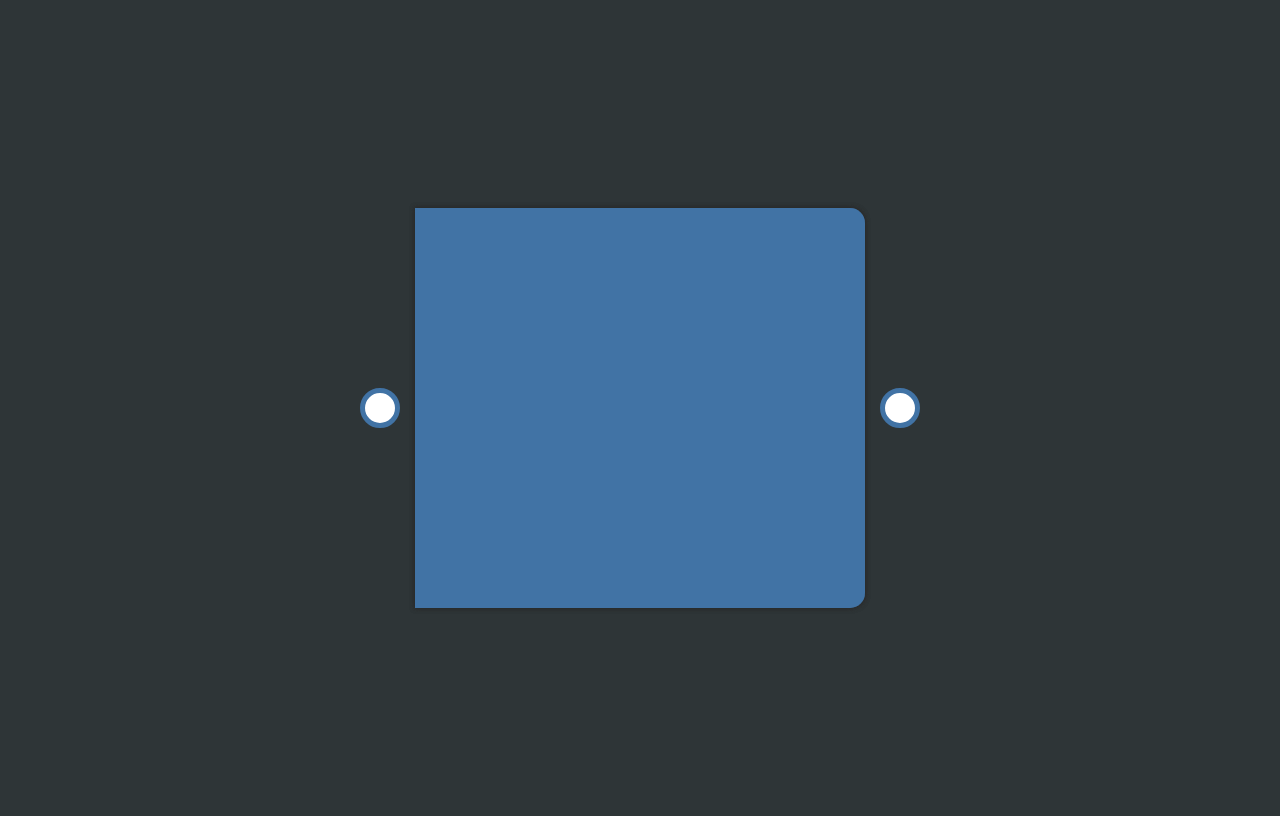
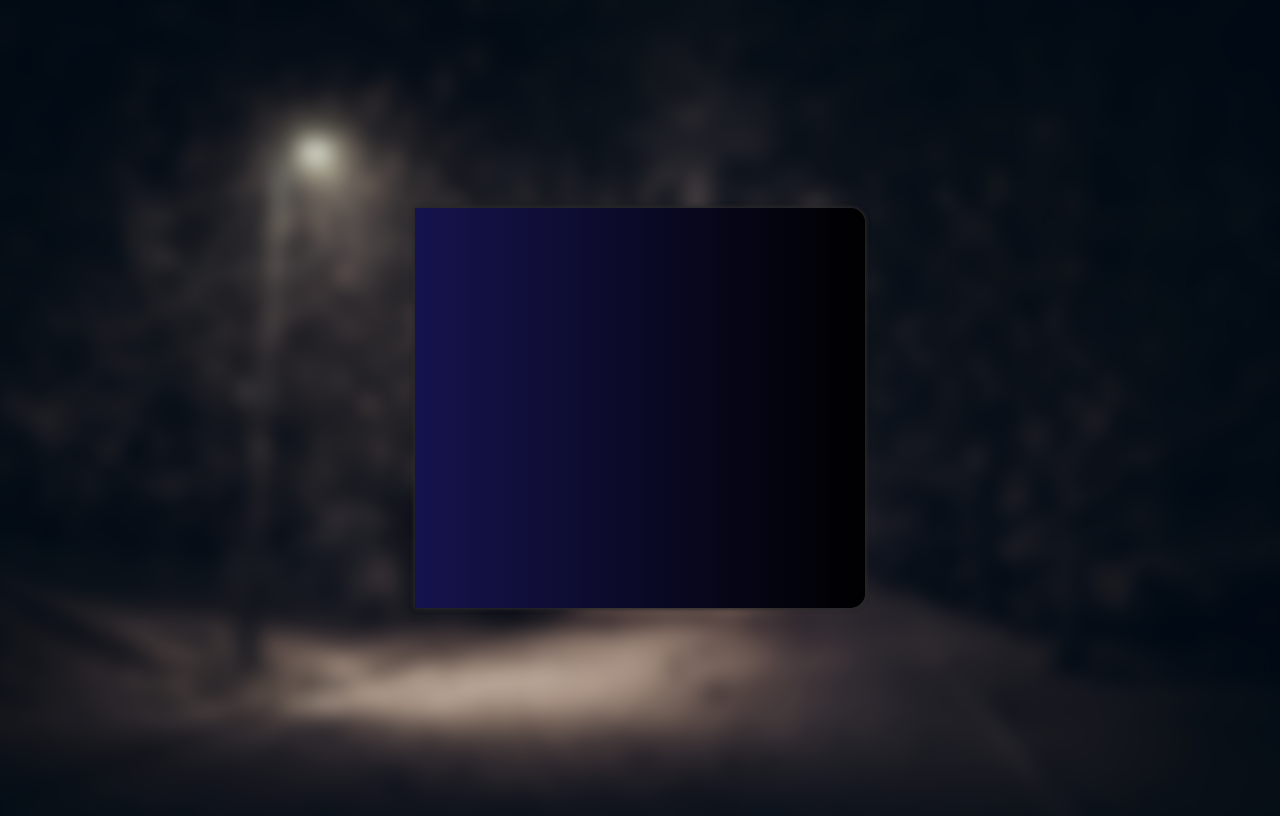
Before and after one commit to RubenCipriano/flipbook-storytelling, a plain HTML site: page index.html in a window 1280 px wide. Drawn offline with Linux system fonts and the light colour scheme.

Commit message:
Background and better code

```diff
--- a/index.html
+++ b/index.html
@@ -6,8 +6,7 @@
         <link rel="stylesheet" href="src/css/style.css">
     </head>
     <body>
-        <button id="prev-page" class="change-page" onclick="changePage(-1)"></button>
-
+        <div class="bg-image"></div>
         <div class="book">
             <div id="cover" class="cover">
                 <label for="checkbox-cover"></label>
@@ -32,7 +31,7 @@
                 </div>
             </div>
 
-            <div class="page" id="page2">
+            <div class="page" id="page3">
                 <div class="front-page">
                     <p>Lorem ipsum dolor sit amet consectetur, adipisicing elit. Nihil magni laudantium beatae quia. Recusandae, fuga quas consectetur perferendis aperiam esse velit veniam ducimus? Quisquam consequatur perferendis quidem quia, recusandae ab!</p>
                 </div>
@@ -43,9 +42,8 @@
 
             <div id="back-cover" class="back-cover"></div>
         </div>
+        <script src="src/js/changePage.js"></script>
+        <script src="src/js/startConfig.js"></script>
 
-        <button id="next-page" class="change-page" onclick="changePage(1)"></button>
-
-        <script src="src/js/changePage.js"></script>
     </body>
 </html>
--- a/src/css/style.css
+++ b/src/css/style.css
@@ -4,13 +4,26 @@
 
 body {
 	font-family: "Poppin", sans-serif;
-	background-color: #2e3537;
 	height: 100vh;
 	display: flex;
 	align-items: center;
 	justify-content: center;
     gap: 15px;
+    overflow: hidden;
 }
+
+.bg-image {
+    /* The image used */
+    background-image: url("../img/Background.jpg");
+
+    position: fixed;
+    height: 100%;
+    width: 100%;
+    background-size: cover;
+    filter: blur(9px);
+    transform: scale(1.1);
+  }
+
 .book {
 	width: 50%;
     max-width: 450px;
@@ -20,21 +33,10 @@ body {
     perspective: 1500;
 }
 
-.change-page {
-    background-color: transparent;
-    border-radius: 50%;
-    padding: 0.5em;
-    border: 5px solid #4173a5;
-    background-color: white;
-    width: 40px;
-    height: 40px;
-    cursor: pointer;
-    z-index: 99999;
-}
+.cover, .back-cover {
+    background: black;
+    background: linear-gradient(90deg, rgba(21,19,77,1) 0%, rgba(0,0,0,1) 100%);
 
-
-.cover, .back-cover {
-	background-color: #4173a5;
 	width: 100%;
 	height: 100%;
 	border-radius: 0 15px 15px 0;
@@ -56,7 +58,7 @@ body {
 }
 .page {
 	position: absolute;
-	background-color: white;
+	background-color: rgba(255, 255,255, 0.9);
 	width: 95%;
 	height: 95%;
 	border-radius: 0 15px 15px 0;
--- a/src/js/changePage.js
+++ b/src/js/changePage.js
@@ -1,15 +1,15 @@
-var pageOffset = 0;
+function addPage() {
+    changePage(1)
 
-var pages = document.getElementsByClassName("page");
-
-for(var i = 0; i < pages.length; i++) {
-    pages[i].style = `z-index: ${pages.length - i}`;
+    document.getElementById("cover").removeEventListener("click", addPage);
 }
 
-document.getElementById("cover").style = `z-index: ${pages.length + 1}`
+function removePage() {
+    changePage(-1)
+}
 
 function changePage(id) {
-    if(pageOffset + id < 0 || pageOffset + id > pages.length)
+    if(pageOffset + id < 0 || pageOffset + id > pages.length + 1)
         return;
 
     changeBookPage(id);
@@ -18,12 +18,12 @@ function changePage(id) {
 }
 
 function changeBookPage(id) {
-    var book = document.getElementById("book");
-
     if(pageOffset == 0 || pageOffset + id == 0) {
         if(id > 0) {
             return document.getElementById("cover").style = `transition: transform 1.5s, z-index 0.5s 0.5s; transform: rotateY(-180deg);`
+
         } else {
+
             return document.getElementById(`cover`).style = `transition: transform 1.5s, z-index 0s; transform: rotateY(0deg);`
         }
     }
@@ -31,8 +31,10 @@ function changeBookPage(id) {
     if(id > 0) {
         document.getElementById("cover").style = `transition: transform 1.5s, z-index 0s; transform: rotateY(-180deg); z-index: 1`
 
-        return document.getElementById(`page${pageOffset}`).style += `transition: transform 1.5s, z-index 0.5s 0.5s; transform: rotateY(-180deg); z-index: ${pages.length - (pageOffset - 1)}`
+        return document.getElementById(`page${pageOffset}`).style += `transition: transform 1.5s, z-index 0.5s 0.5s; transform: rotateY(-180deg); z-index: ${pageOffset + 1}`
+
     } else {
+
         return document.getElementById(`page${pageOffset - 1}`).style += `transition: transform 1.5s, z-index 0.5s 0.5s; transform: rotateY(0deg); z-index: ${pages.length - (pageOffset - 2)}`
     }
 }
--- /dev/null
+++ b/src/js/startConfig.js
@@ -0,0 +1,27 @@
+var pageOffset = 0;
+
+var pages = document.getElementsByClassName("page");
+
+var frontPage = document.getElementsByClassName("front-page");
+
+var backPage = document.getElementsByClassName("back-page");
+
+document.getElementById("cover").addEventListener("click", addPage);
+
+for(var i = 0; i < pages.length; i++) {
+    pages[i].style = `z-index: ${pages.length - i}`;
+}
+
+for(var i = 0; i < frontPage.length; i++) {
+    frontPage[i].style = "cursor: pointer";
+
+    frontPage[i].addEventListener("click", addPage);
+}
+
+for(var i = 0; i < backPage.length; i++) {
+    backPage[i].style = "cursor: pointer";
+
+    backPage[i].addEventListener("click", removePage);
+}
+
+document.getElementById("cover").style = `z-index: ${pages.length + 1}`
```
Also changed, not shown: src/img/Background.jpg (added).
